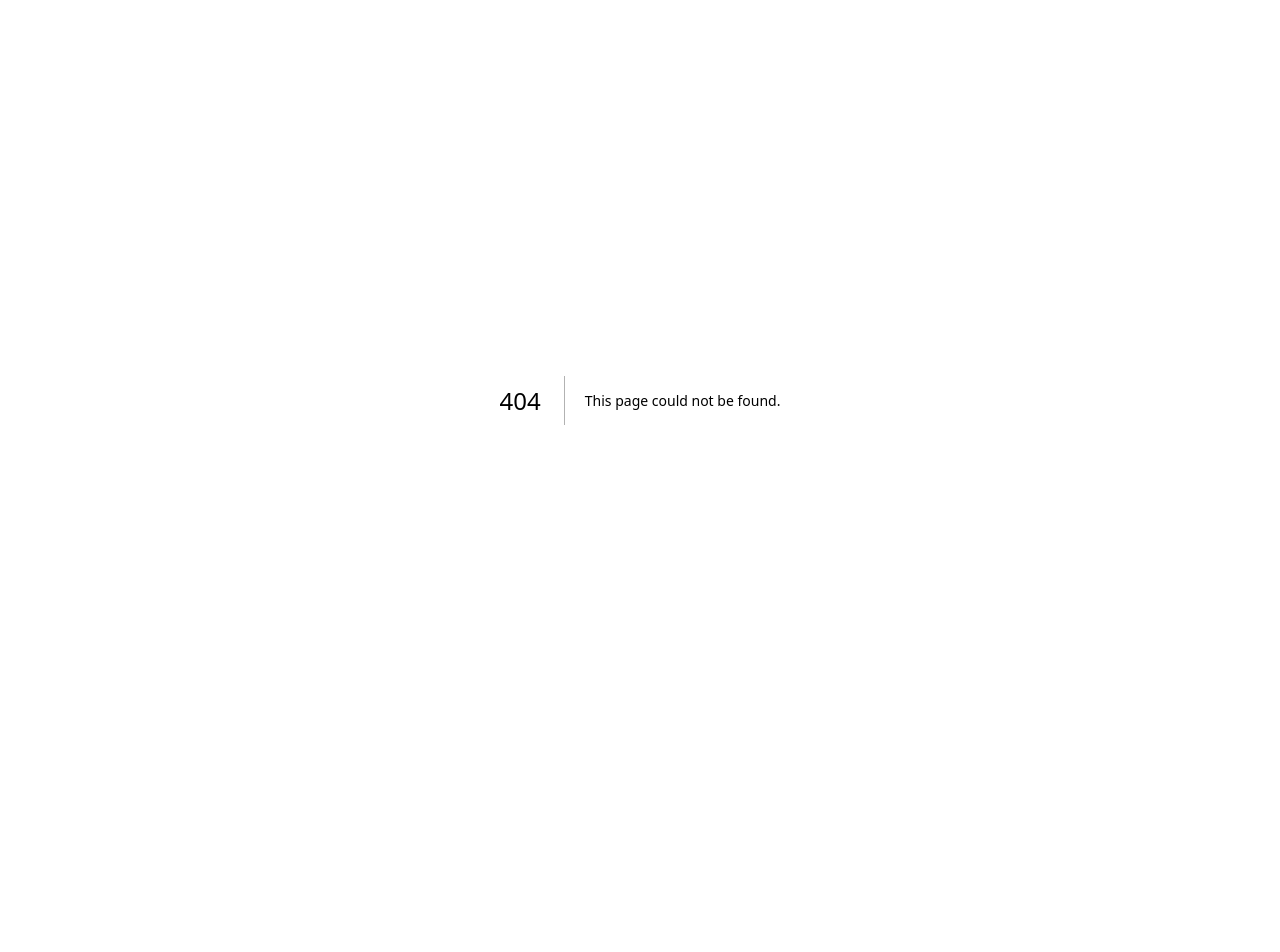
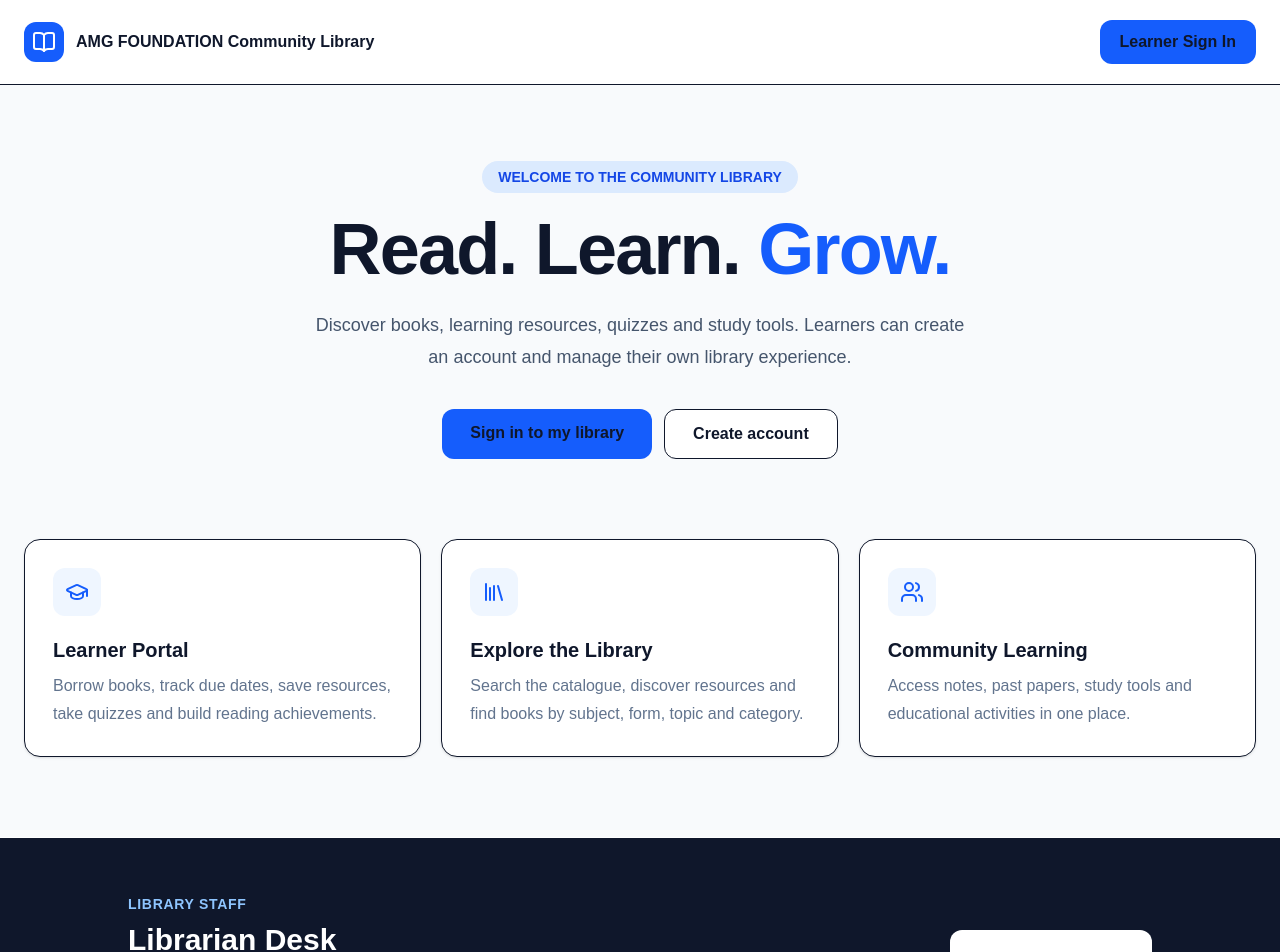
Before and after one commit to vince551/AMG-library, a Next.js app: page /portal in a window 1280 px wide. Before the commit this address had no page. Shown: the top 952 px of the page. Before the commit the page ends 800 px from the top, so only its background shows below. Built offline with nearby package versions, Linux system fonts and the light colour scheme.

Commit message:
feat: add learner-first portal landing page

```diff
--- /dev/null
+++ b/app/portal/page.tsx
@@ -0,0 +1,16 @@
+'use client';
+
+import Link from 'next/link';
+import { BookOpen, GraduationCap, Library, LogIn, ShieldCheck, Users } from 'lucide-react';
+
+export default function PortalPage() {
+  return (
+    <main className="min-h-screen bg-slate-50 text-slate-900">
+      <header className="border-b bg-white"><div className="mx-auto flex max-w-7xl items-center justify-between px-6 py-5"><div className="flex items-center gap-3 font-black"><div className="rounded-xl bg-blue-600 p-2 text-white"><BookOpen /></div> AMG FOUNDATION Community Library</div><Link href="/learner/login" className="rounded-xl bg-blue-600 px-5 py-2.5 font-semibold text-white">Learner Sign In</Link></div></header>
+      <section className="mx-auto max-w-7xl px-6 py-20 text-center"><span className="rounded-full bg-blue-100 px-4 py-2 text-sm font-bold text-blue-700">WELCOME TO THE COMMUNITY LIBRARY</span><h1 className="mx-auto mt-6 max-w-4xl text-5xl font-black tracking-tight md:text-7xl">Read. Learn. <span className="text-blue-600">Grow.</span></h1><p className="mx-auto mt-6 max-w-2xl text-lg leading-8 text-slate-600">Discover books, learning resources, quizzes and study tools. Learners can create an account and manage their own library experience.</p><div className="mt-9 flex justify-center gap-3"><Link href="/learner/login" className="rounded-xl bg-blue-600 px-7 py-3 font-bold text-white">Sign in to my library</Link><Link href="/learner/register" className="rounded-xl border bg-white px-7 py-3 font-bold">Create account</Link></div></section>
+      <section className="mx-auto grid max-w-7xl gap-5 px-6 pb-20 md:grid-cols-3"><Feature icon={<GraduationCap />} title="Learner Portal" text="Borrow books, track due dates, save resources, take quizzes and build reading achievements."/><Feature icon={<Library />} title="Explore the Library" text="Search the catalogue, discover resources and find books by subject, form, topic and category."/><Feature icon={<Users />} title="Community Learning" text="Access notes, past papers, study tools and educational activities in one place."/></section>
+      <section className="border-t bg-slate-900 px-6 py-14 text-white"><div className="mx-auto flex max-w-5xl flex-col items-center justify-between gap-6 md:flex-row"><div><p className="text-sm font-bold uppercase tracking-wider text-blue-300">Library staff</p><h2 className="mt-2 text-3xl font-black">Librarian Desk</h2><p className="mt-2 max-w-xl text-slate-300">Secure staff area for learner check-in/check-out, attendance and library operations.</p></div><Link href="/librarian/login" className="flex items-center gap-2 rounded-xl bg-white px-6 py-3 font-bold text-slate-900"><ShieldCheck size={20}/> Librarian Sign In</Link></div></section>
+    </main>
+  );
+}
+function Feature({icon,title,text}:{icon:React.ReactNode;title:string;text:string}) { return <article className="rounded-2xl border bg-white p-7 shadow-sm"><div className="w-fit rounded-xl bg-blue-50 p-3 text-blue-600">{icon}</div><h2 className="mt-5 text-xl font-black">{title}</h2><p className="mt-2 leading-7 text-slate-500">{text}</p></article>; }
```
